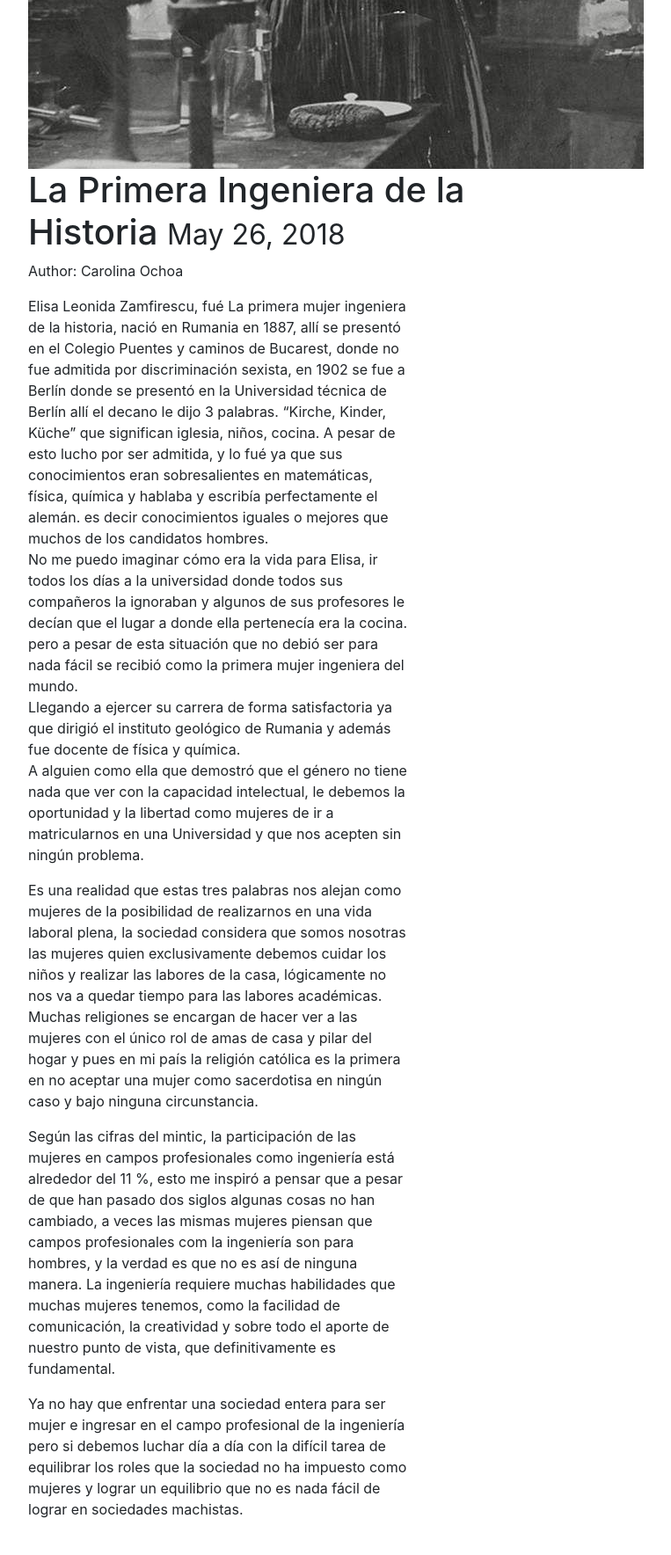
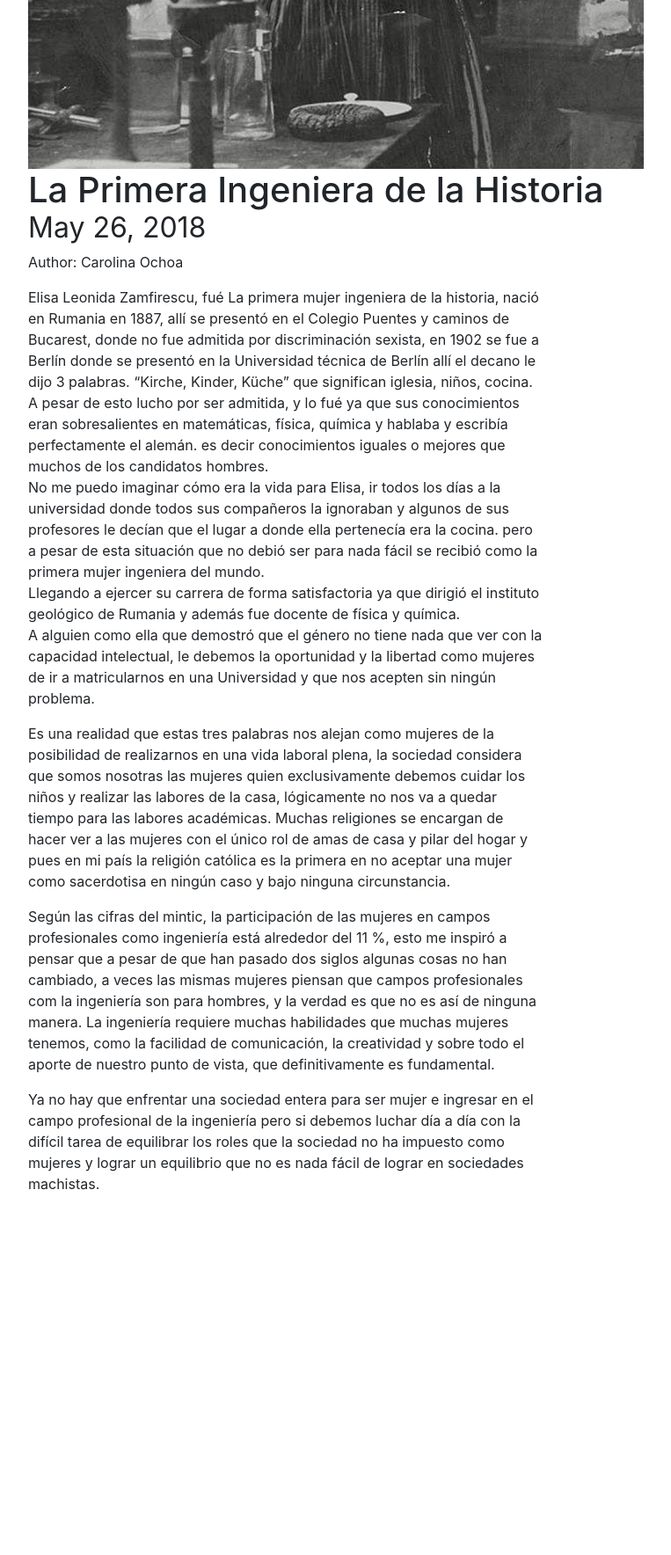
Before and after one commit to Caritochoa/BlogDjango, a Django app: a page that uses BlogdeCarol/templates/post_detail.html in a window 1280 px wide. Shown: the part 545-2313 px from the top of the page at 88% size, without its empty margins (68-831 px from the left). After the commit the page ends 1898 px from the top, so only its background shows below. Run offline with Django 3.2, Linux system fonts and the light colour scheme; data comes from the database, SQL or seed files in the repository; both versions use the stored data as it was after the commit; some libraries are stand-ins or nearby versions.

Commit message:
up to date 31-05

```diff
--- a/BlogdeCarol/templates/post_detail.html
+++ b/BlogdeCarol/templates/post_detail.html
@@ -7,7 +7,7 @@
 {% endblock head_title %}
 
 {% block content %}
-<div class="col-sm-6  col-sm-offset-3">
+<div class="col-sm-8  col-sm-offset-3"><!--originalmente 6-->
 	{% if instance.image %}
 	<img src="{{ instance.image.url }}" class = 'img-responsive' />
 	{% endif %}
```
Also changed, not shown: BlogdeCarol/db.sqlite3, media_cdn/9/elisa_leonida.jpg (added).
